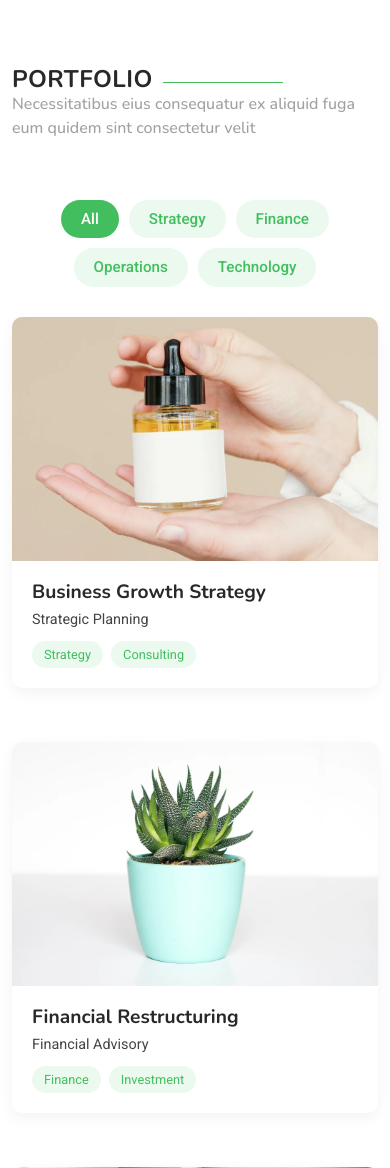
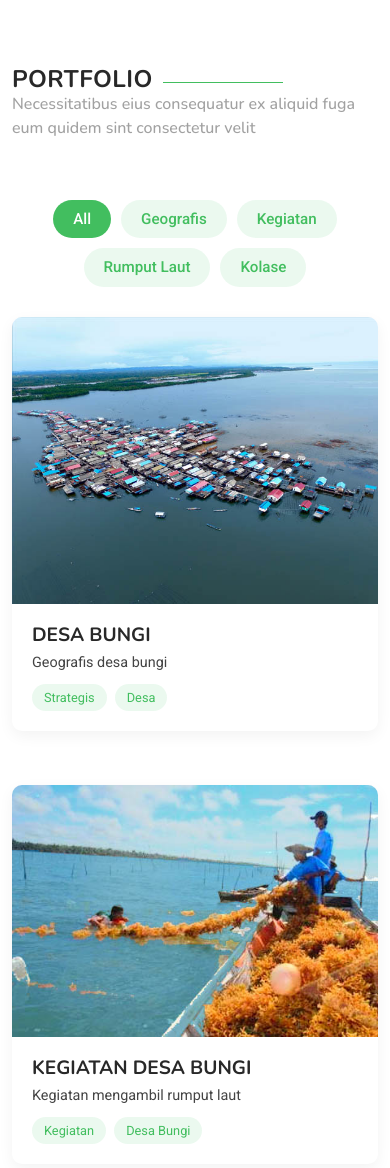
Before and after one commit to Rqq-al22/Web_pakB, a PHP site: page /strive/index.php in a window 390 px wide. Shown: the part 1616-2784 px from the top of the page. Run offline with PHP 8.4, Linux system fonts and the light colour scheme; data comes from the database, SQL or seed files in the repository.

Commit message:
index.php

```diff
--- a/strive/index.php
+++ b/strive/index.php
@@ -158,7 +158,7 @@
   <div class="swiper-wrapper">
 
                 <div class="swiper-slide">
-                  <div class="service-card">
+                  <div class="service-card geografis-section">
                     <div class="icon-box">
                       <i class="bi bi-bar-chart-fill"></i>
                     </div>
@@ -297,28 +297,28 @@
         <div class="isotope-layout" data-default-filter="*" data-layout="masonry" data-sort="original-order">
           <ul class="portfolio-filters isotope-filters" data-aos="fade-up" data-aos-delay="200">
             <li data-filter="*" class="filter-active">All</li>
-            <li data-filter=".filter-strategy">Strategy</li>
-            <li data-filter=".filter-finance">Finance</li>
-            <li data-filter=".filter-operations">Operations</li>
-            <li data-filter=".filter-technology">Technology</li>
+            <li data-filter=".filter-strategy">Geografis</li>
+            <li data-filter=".filter-finance">Kegiatan</li>
+            <li data-filter=".filter-operations">Rumput Laut</li>
+            <li data-filter=".filter-technology">Kolase</li>
           </ul><!-- End Portfolio Filters -->
 
-          <div class="row gy-4 isotope-container" data-aos="fade-up" data-aos-delay="300">
+          <div class="row gy-4 isotope-container align-items-stretch" data-aos="fade-up" data-aos-delay="300">
             <div class="col-lg-4 col-md-6 portfolio-item isotope-item filter-strategy">
               <div class="portfolio-card">
                 <div class="portfolio-img">
-                  <img src="assets/img/portfolio/portfolio-1.webp" alt="Portfolio Item" class="img-fluid">
+                  <img src="src/2.jpg" alt="Portfolio Item" class="img-fluid">
                   <div class="portfolio-overlay">
-                    <a href="assets/img/portfolio/portfolio-1.webp" class="glightbox portfolio-lightbox"><i class="bi bi-plus"></i></a>
+                    <a href="src/2.jpg" class="glightbox portfolio-lightbox"><i class="bi bi-plus"></i></a>
                     <a href="#" class="portfolio-details-link"><i class="bi bi-link"></i></a>
                   </div>
                 </div>
                 <div class="portfolio-info">
-                  <h4>Business Growth Strategy</h4>
-                  <p>Strategic Planning</p>
+                  <h4>DESA BUNGI</h4>
+                  <p>Geografis desa bungi</p>
                   <div class="portfolio-tags">
-                    <span>Strategy</span>
-                    <span>Consulting</span>
+                    <span>Strategis</span>
+                    <span>Desa</span>
                   </div>
                 </div>
               </div>
@@ -327,18 +327,18 @@
             <div class="col-lg-4 col-md-6 portfolio-item isotope-item filter-finance">
               <div class="portfolio-card">
                 <div class="portfolio-img">
-                  <img src="assets/img/portfolio/portfolio-2.webp" alt="Portfolio Item" class="img-fluid">
+                  <img src="src/portfolio/5.jpg" alt="Portfolio Item" class="img-fluid">
                   <div class="portfolio-overlay">
-                    <a href="assets/img/portfolio/portfolio-2.webp" class="glightbox portfolio-lightbox"><i class="bi bi-plus"></i></a>
+                    <a href="src/portfolio/5.jpg" class="glightbox portfolio-lightbox"><i class="bi bi-plus"></i></a>
                     <a href="#" class="portfolio-details-link"><i class="bi bi-link"></i></a>
                   </div>
                 </div>
                 <div class="portfolio-info">
-                  <h4>Financial Restructuring</h4>
-                  <p>Financial Advisory</p>
+                  <h4>KEGIATAN DESA BUNGI</h4>
+                  <p>Kegiatan mengambil rumput laut</p>
                   <div class="portfolio-tags">
-                    <span>Finance</span>
-                    <span>Investment</span>
+                    <span>Kegiatan</span>
+                    <span>Desa Bungi</span>
                   </div>
                 </div>
               </div>
@@ -347,18 +347,18 @@
             <div class="col-lg-4 col-md-6 portfolio-item isotope-item filter-operations">
               <div class="portfolio-card">
                 <div class="portfolio-img">
-                  <img src="assets/img/portfolio/portfolio-3.webp" alt="Portfolio Item" class="img-fluid">
+                  <img src="src/portfolio/7.jpg" alt="Portfolio Item" class="img-fluid">
                   <div class="portfolio-overlay">
-                    <a href="assets/img/portfolio/portfolio-3.webp" class="glightbox portfolio-lightbox"><i class="bi bi-plus"></i></a>
+                    <a href="src/portfolio/7.jpg" class="glightbox portfolio-lightbox"><i class="bi bi-plus"></i></a>
                     <a href="#" class="portfolio-details-link"><i class="bi bi-link"></i></a>
                   </div>
                 </div>
                 <div class="portfolio-info">
-                  <h4>Supply Chain Optimization</h4>
-                  <p>Operations Management</p>
+                  <h4>PRODUK RUMPUT LAUT</h4>
+                  <p>Rumput Laut desa bungi</p>
                   <div class="portfolio-tags">
-                    <span>Operations</span>
-                    <span>Logistics</span>
+                    <span>Produk</span>
+                    <span>Desa Bungi</span>
                   </div>
                 </div>
               </div>
@@ -367,18 +367,18 @@
             <div class="col-lg-4 col-md-6 portfolio-item isotope-item filter-technology">
               <div class="portfolio-card">
                 <div class="portfolio-img">
-                  <img src="assets/img/portfolio/portfolio-4.webp" alt="Portfolio Item" class="img-fluid">
+                  <img src="src/portfolio/2_1.jpg" alt="Portfolio Item" class="img-fluid">
                   <div class="portfolio-overlay">
-                    <a href="assets/img/portfolio/portfolio-4.webp" class="glightbox portfolio-lightbox"><i class="bi bi-plus"></i></a>
+                    <a href="src/portfolio/2_1.jpg" class="glightbox portfolio-lightbox"><i class="bi bi-plus"></i></a>
                     <a href="#" class="portfolio-details-link"><i class="bi bi-link"></i></a>
                   </div>
                 </div>
                 <div class="portfolio-info">
-                  <h4>Digital Transformation</h4>
-                  <p>Technology Consulting</p>
+                  <h4>KOLASE DESA BUNGI</h4>
+                  <p>Kolase foto</p>
                   <div class="portfolio-tags">
-                    <span>Technology</span>
-                    <span>Innovation</span>
+                    <span>Kolase</span>
+                    <span>Desa Bungi</span>
                   </div>
                 </div>
               </div>
@@ -387,18 +387,18 @@
             <div class="col-lg-4 col-md-6 portfolio-item isotope-item filter-strategy">
               <div class="portfolio-card">
                 <div class="portfolio-img">
-                  <img src="assets/img/portfolio/portfolio-5.webp" alt="Portfolio Item" class="img-fluid">
+                  <img src="src/1.jpg" alt="Portfolio Item" class="img-fluid">
                   <div class="portfolio-overlay">
-                    <a href="assets/img/portfolio/portfolio-5.webp" class="glightbox portfolio-lightbox"><i class="bi bi-plus"></i></a>
+                    <a href="src/1.jpg" class="glightbox portfolio-lightbox"><i class="bi bi-plus"></i></a>
                     <a href="#" class="portfolio-details-link"><i class="bi bi-link"></i></a>
                   </div>
                 </div>
                 <div class="portfolio-info">
-                  <h4>Market Expansion</h4>
-                  <p>Strategic Planning</p>
+                  <h4>DESA BUNGI</h4>
+                  <p>View desa bungi dari laut</p>
                   <div class="portfolio-tags">
                     <span>Strategy</span>
-                    <span>Growth</span>
+                    <span>Desa</span>
                   </div>
                 </div>
               </div>
@@ -407,18 +407,18 @@
             <div class="col-lg-4 col-md-6 portfolio-item isotope-item filter-finance">
               <div class="portfolio-card">
                 <div class="portfolio-img">
-                  <img src="assets/img/portfolio/portfolio-6.webp" alt="Portfolio Item" class="img-fluid">
+                  <img src="src/portfolio/11.jpg" alt="Portfolio Item" class="img-fluid">
                   <div class="portfolio-overlay">
-                    <a href="assets/img/portfolio/portfolio-6.webp" class="glightbox portfolio-lightbox"><i class="bi bi-plus"></i></a>
+                    <a href="src/portfolio/11.jpg" class="glightbox portfolio-lightbox"><i class="bi bi-plus"></i></a>
                     <a href="#" class="portfolio-details-link"><i class="bi bi-link"></i></a>
                   </div>
                 </div>
                 <div class="portfolio-info">
-                  <h4>Investment Strategy</h4>
-                  <p>Financial Advisory</p>
+                  <h4>KEGIATAN DESA BUNGI</h4>
+                  <p>Kegiatan pelatihan pembuatan nuget rumput laut</p>
                   <div class="portfolio-tags">
-                    <span>Finance</span>
-                    <span>Investment</span>
+                    <span>Kegiatan</span>
+                    <span>Desa Bungi</span>
                   </div>
                 </div>
               </div>
@@ -451,17 +451,17 @@
           <div class="col-lg-3 col-md-6" data-aos="fade-up" data-aos-delay="200">
             <div class="team-card">
               <div class="image-wrapper">
-                <img src="assets/img/person/person-m-8.webp" alt="Team Member" class="img-fluid">
+                <img src="src/Miqdad.jpeg" alt="Team Member" class="img-fluid">
                 <div class="social-links">
-                  <a href="#"><i class="bi bi-twitter"></i></a>
-                  <a href="#"><i class="bi bi-linkedin"></i></a>
-                  <a href="#"><i class="bi bi-github"></i></a>
+                  <a href="https://www.instagram.com/miqdadasyraf_r/"><i class="bi bi-instagram"></i></a>
+                  <a href="https://www.linkedin.com/in/miqdad-asyraf-rizqullah/"><i class="bi bi-linkedin"></i></a>
+                  <a href="https://github.com/MiqdadAsyrafRizqullah"><i class="bi bi-github"></i></a>
                 </div>
               </div>
               <div class="content">
-                <h4>Marcus Rodriguez</h4>
-                <span class="position">Chief Technology Officer</span>
-                <p>Passionate about building scalable solutions and leading innovative development teams to create exceptional user experiences.</p>
+                <h4>Miqdad Asyraf Rizqullah</h4>
+                <span class="position">KETUA KELOMPOK</span>
+                <p>Mahasiswa Teknik Informatika</p>
               </div>
             </div>
           </div><!-- End Team Member -->
@@ -471,15 +471,15 @@
               <div class="image-wrapper">
                 <img src="assets/img/person/person-f-12.webp" alt="Team Member" class="img-fluid">
                 <div class="social-links">
-                  <a href="#"><i class="bi bi-twitter"></i></a>
+                  <a href="https://www.instagram.com/chaezkl__/"><i class="bi bi-instagram"></i></a>
                   <a href="#"><i class="bi bi-linkedin"></i></a>
-                  <a href="#"><i class="bi bi-dribbble"></i></a>
+                  <a href="https://github.com/Rqq-al22"><i class="bi bi-github"></i></a>
                 </div>
               </div>
               <div class="content">
-                <h4>Sarah Chen</h4>
-                <span class="position">Head of Product Design</span>
-                <p>Creative visionary who transforms complex problems into intuitive design solutions that users love and businesses thrive with.</p>
+                <h4>Rezki Alya Pasrun</h4>
+                <span class="position">ANGGOTA KELOMPOK</span>
+                <p>Mahasiswa Teknik Informatika</p>
               </div>
             </div>
           </div><!-- End Team Member -->
@@ -487,17 +487,17 @@
           <div class="col-lg-3 col-md-6" data-aos="fade-up" data-aos-delay="400">
             <div class="team-card">
               <div class="image-wrapper">
-                <img src="assets/img/person/person-m-3.webp" alt="Team Member" class="img-fluid">
+                <img src="src/cinta.jpeg" alt="Team Member" class="img-fluid">
                 <div class="social-links">
-                  <a href="#"><i class="bi bi-twitter"></i></a>
-                  <a href="#"><i class="bi bi-linkedin"></i></a>
-                  <a href="#"><i class="bi bi-instagram"></i></a>
+                  <a href="https://www.instagram.com/cinta_wardana/"><i class="bi bi-instagram"></i></a>
+                  <a href="https://www.linkedin.com/in/cinta-wardana"><i class="bi bi-linkedin"></i></a>
+                  <a href="https://github.com/C1nt4833"><i class="bi bi-github"></i></a>
                 </div>
               </div>
               <div class="content">
-                <h4>David Kumar</h4>
-                <span class="position">VP of Marketing</span>
-                <p>Growth strategist with expertise in digital marketing campaigns that drive user acquisition and brand recognition worldwide.</p>
+                <h4>Cinta Wardana</h4>
+                <span class="position">ANGGOTA KELOMPOK</span>
+                <p>Mahasiswa Teknik Informatika</p>
               </div>
             </div>
           </div><!-- End Team Member -->
@@ -507,15 +507,15 @@
               <div class="image-wrapper">
                 <img src="assets/img/person/person-f-7.webp" alt="Team Member" class="img-fluid">
                 <div class="social-links">
-                  <a href="#"><i class="bi bi-twitter"></i></a>
+                  <a href="https://www.instagram.com/fauzilll._/"><i class="bi bi-instagram"></i></a>
                   <a href="#"><i class="bi bi-linkedin"></i></a>
-                  <a href="#"><i class="bi bi-envelope"></i></a>
+                  <a href="#"><i class="bi bi-github"></i></a>
                 </div>
               </div>
               <div class="content">
-                <h4>Emma Thompson</h4>
-                <span class="position">Customer Success Lead</span>
-                <p>Dedicated to ensuring every customer achieves their goals through personalized support and strategic guidance.</p>
+                <h4>Laode Muh. Fauzil Azhim</h4>
+                <span class="position">ANGGOTA KELOMPOK</span>
+                <p>Mahasiswa Teknik Informatika</p>
               </div>
             </div>
           </div><!-- End Team Member -->
@@ -527,71 +527,17 @@
           <div class="col-lg-3 col-md-6" data-aos="fade-up" data-aos-delay="200">
             <div class="team-card">
               <div class="image-wrapper">
-                <img src="assets/img/person/person-m-11.webp" alt="Team Member" class="img-fluid">
+                <img src="src/dwi.png" alt="Team Member" class="img-fluid">
                 <div class="social-links">
-                  <a href="#"><i class="bi bi-twitter"></i></a>
+                  <a href="https://www.instagram.com/nabil.dwiii/"><i class="bi bi-instagram"></i></a>
                   <a href="#"><i class="bi bi-linkedin"></i></a>
                   <a href="#"><i class="bi bi-github"></i></a>
                 </div>
               </div>
               <div class="content">
-                <h4>Alex Johnson</h4>
-                <span class="position">Senior Full-Stack Developer</span>
-                <p>Code architect who builds robust applications using cutting-edge technologies to deliver seamless digital experiences.</p>
-              </div>
-            </div>
-          </div><!-- End Team Member -->
-
-          <div class="col-lg-3 col-md-6" data-aos="fade-up" data-aos-delay="300">
-            <div class="team-card">
-              <div class="image-wrapper">
-                <img src="assets/img/person/person-f-4.webp" alt="Team Member" class="img-fluid">
-                <div class="social-links">
-                  <a href="#"><i class="bi bi-twitter"></i></a>
-                  <a href="#"><i class="bi bi-linkedin"></i></a>
-                  <a href="#"><i class="bi bi-dribbble"></i></a>
-                </div>
-              </div>
-              <div class="content">
-                <h4>Lisa Park</h4>
-                <span class="position">UX Research Manager</span>
-                <p>User advocate who conducts deep research to understand customer needs and drive data-informed design decisions.</p>
-              </div>
-            </div>
-          </div><!-- End Team Member -->
-
-          <div class="col-lg-3 col-md-6" data-aos="fade-up" data-aos-delay="400">
-            <div class="team-card">
-              <div class="image-wrapper">
-                <img src="assets/img/person/person-m-14.webp" alt="Team Member" class="img-fluid">
-                <div class="social-links">
-                  <a href="#"><i class="bi bi-twitter"></i></a>
-                  <a href="#"><i class="bi bi-linkedin"></i></a>
-                  <a href="#"><i class="bi bi-slack"></i></a>
-                </div>
-              </div>
-              <div class="content">
-                <h4>Ryan Mitchell</h4>
-                <span class="position">DevOps Engineer</span>
-                <p>Infrastructure specialist focused on automation, scalability, and maintaining high-performance systems that never sleep.</p>
-              </div>
-            </div>
-          </div><!-- End Team Member -->
-
-          <div class="col-lg-3 col-md-6" data-aos="fade-up" data-aos-delay="500">
-            <div class="team-card">
-              <div class="image-wrapper">
-                <img src="assets/img/person/person-f-9.webp" alt="Team Member" class="img-fluid">
-                <div class="social-links">
-                  <a href="#"><i class="bi bi-twitter"></i></a>
-                  <a href="#"><i class="bi bi-linkedin"></i></a>
-                  <a href="#"><i class="bi bi-instagram"></i></a>
-                </div>
-              </div>
-              <div class="content">
-                <h4>Jessica Williams</h4>
-                <span class="position">Data Analytics Lead</span>
-                <p>Numbers storyteller who transforms complex data into actionable insights that drive strategic business decisions.</p>
+                <h4>Nabil Dwi Saputra</h4>
+                <span class="position">TARUNA STMKG 2025</span>
+                <p>Pindah ke STMKG sebagai taruna STMKG angkatan 2025</p>
               </div>
             </div>
           </div><!-- End Team Member -->
```
